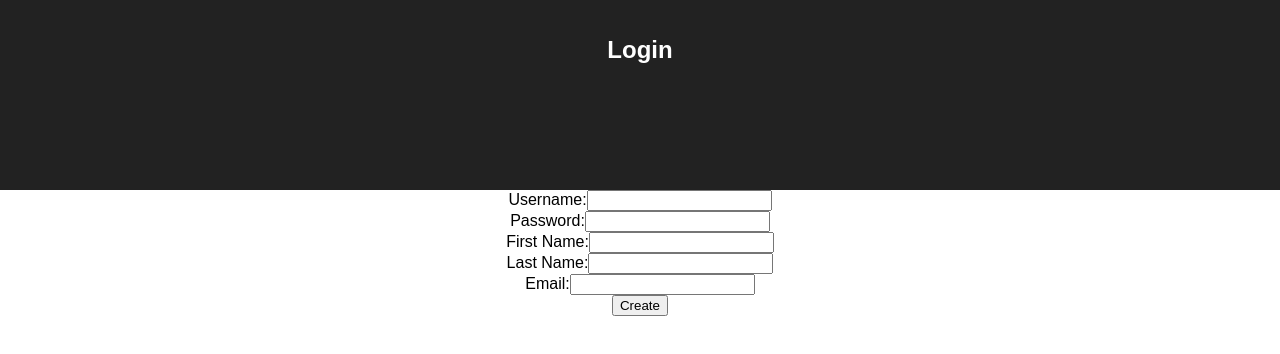
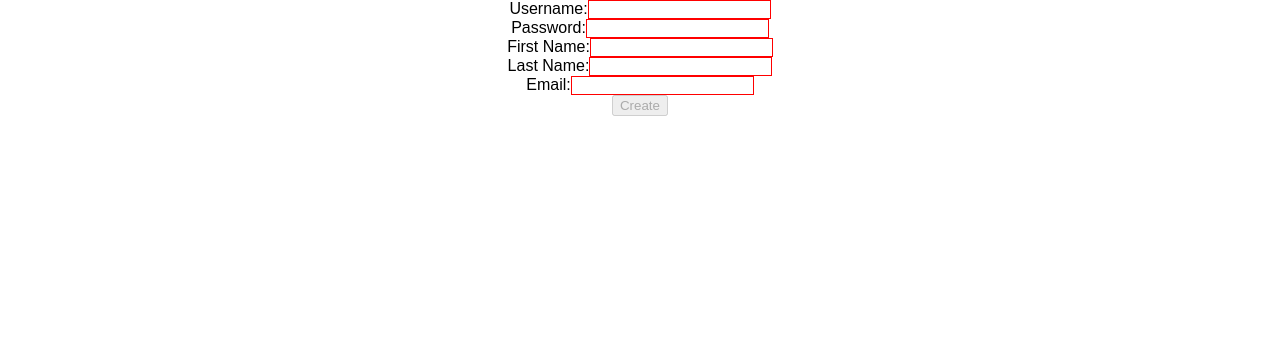
Before and after one commit to gilosmichaelcodev/MERN-Exam, a React (Create React App) app in the folder client/: page /register in a window 1280 px wide. Shown: the top 354 px of the page. Built offline with nearby package versions, Linux system fonts and the light colour scheme.

Commit message:
updated with validation for requiring fields and button

```diff
--- a/client/src/App.js
+++ b/client/src/App.js
@@ -16,7 +16,7 @@ class App extends Component {
   render() {
     return (
       <div className="App">
-        <Header />
+        {/* <Header /> */}
         <Switch>
           <Route exact path='/' component={Home}/>
           <Route exact path='/login' component={Login}/>
--- /dev/null
+++ b/client/src/Error.css
@@ -0,0 +1 @@
+.error { border: 1px solid red; }
--- a/client/src/Login.js
+++ b/client/src/Login.js
@@ -1,5 +1,6 @@
 import React, { Component } from 'react';
 import { Link } from 'react-router-dom';
+import './Error.css';
 
 class Login extends Component {
 
@@ -51,25 +52,39 @@ class Login extends Component {
     event.preventDefault();
   }
 
+  validate(field) {
+    return field.length === 0;
+  }
+
+  setFieldState(prop) {
+    return this.validate(prop) ? "error" : "";
+  }
+
+  allFieldsHaveBeenFilled() {
+    return this.validate(this.state.username)
+              || this.validate(this.state.password);
+  }
+
   render() {
+    const isDisabled = this.allFieldsHaveBeenFilled();
     return (
       <div>
         <form onSubmit={this.handleSubmit}>
           <label>
             Username:
-            <input type="text" name="username" onChange={this.handleChange}/>
+            <input type="text" className={this.setFieldState(this.state.username)} name="username" onChange={this.handleChange}/>
           </label>
 
           <br></br>
 
           <label>
             Password:
-            <input type="password" name="password" onChange={this.handleChange}/>
+            <input type="password" className={this.setFieldState(this.state.password)} name="password" onChange={this.handleChange}/>
           </label>
 
           <br></br>
 
-          <input type="submit" value="Login" />
+          <input type="submit" value="Login" disabled={isDisabled}/>
         </form>
         <Link to={{ pathname: '/register' }}>Register</Link>
       </div>
--- a/client/src/Register.js
+++ b/client/src/Register.js
@@ -1,4 +1,5 @@
 import React, { Component } from 'react';
+import './Error.css';
 
 class Register extends Component {
   constructor() {
@@ -49,45 +50,62 @@ class Register extends Component {
         });
   }
 
+  validate(field) {
+    return field.length === 0;
+  }
+
+  setFieldState(prop) {
+    return this.validate(prop) ? "error" : "";
+  }
+
+  allFieldsHaveBeenFilled() {
+    return this.validate(this.state.username)
+              || this.validate(this.state.password)
+              || this.validate(this.state.fname)
+              || this.validate(this.state.lname)
+              || this.validate(this.state.email);
+  }
+
   render() {
+    const isDisabled = this.allFieldsHaveBeenFilled();
     return (
         <form onSubmit={this.handleSubmit}>
             <label>
                 Username:
-                <input type="text" name="username" onChange={this.onChange} />
+                <input type="text" className={this.setFieldState(this.state.username)} name="username" onChange={this.onChange} />
             </label>
 
             <br></br>
 
             <label>
                 Password:
-                <input type="password" name="password" onChange={this.onChange} />
+                <input type="password" className={this.setFieldState(this.state.password)} name="password" onChange={this.onChange} />
             </label>
 
             <br></br>
 
             <label>
                 First Name:
-                <input type="text" name="fname" onChange={this.onChange} />
+                <input type="text" className={this.setFieldState(this.state.fname)} name="fname" onChange={this.onChange} />
             </label>
 
             <br></br>
 
             <label>
                 Last Name:
-                <input type="text" name="lname" onChange={this.onChange} />
+                <input type="text" className={this.setFieldState(this.state.lname)} name="lname" onChange={this.onChange} />
             </label>
 
             <br></br>
 
             <label>
                 Email:
-                <input type="text" name="email" onChange={this.onChange} />
+                <input type="text" className={this.setFieldState(this.state.email)} name="email" onChange={this.onChange} />
             </label>
 
             <br></br>
 
-            <input type="submit" value="Create" />
+            <input type="submit" value="Create" disabled={isDisabled} />
         </form>
     );
   }
```
